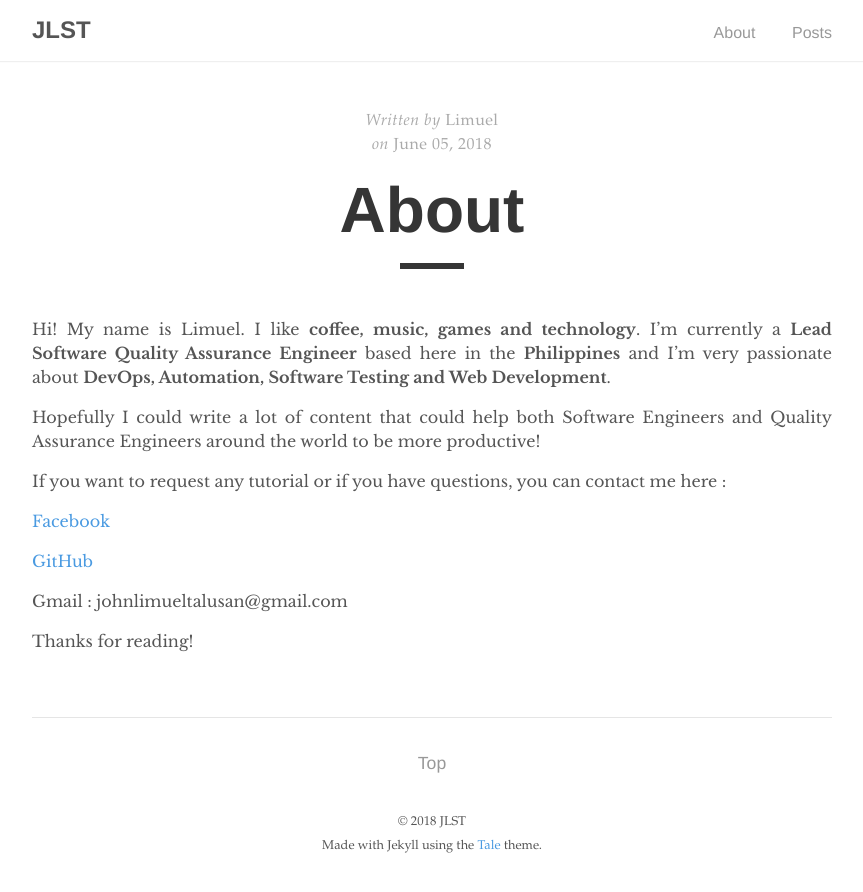
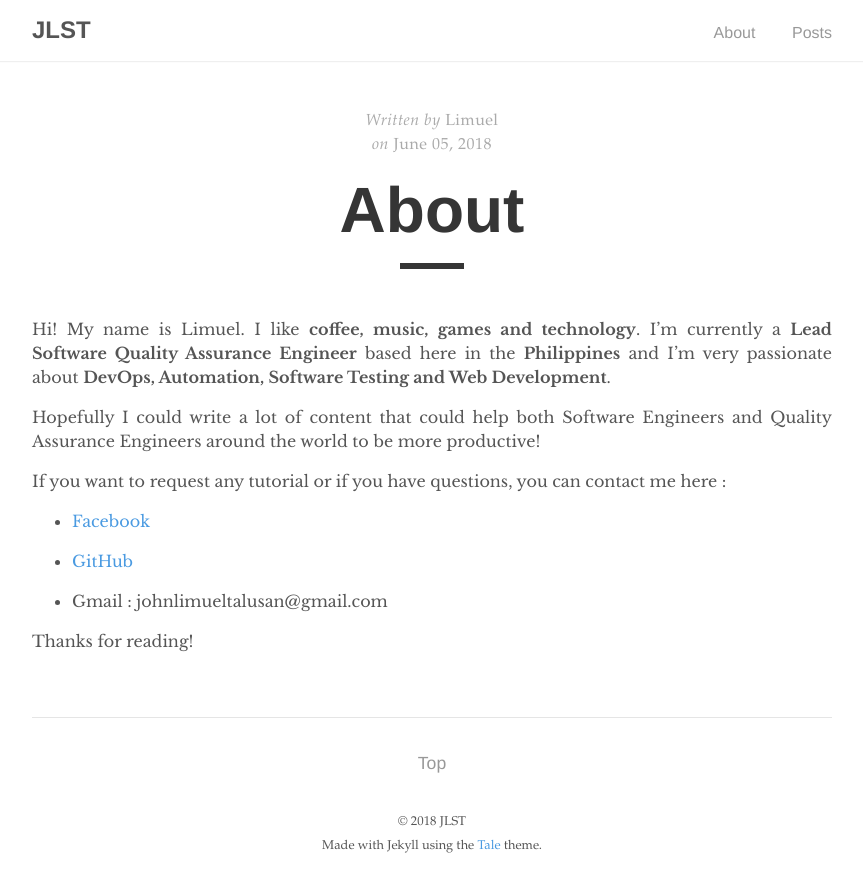
Before and after one commit to jltalusan/blog, a Jekyll site: the page built from about.md, in a window 1280 px wide. Shown: the top 892 px of the page, without its empty margins (208-1071 px from the left). Built offline with Jekyll 4.4.1, drawn with Linux system fonts in a browser that asks for light colours.

Commit message:
update 6/5/2018

```diff
--- a/_posts/2018-06-05-intro.markdown
+++ b/_posts/2018-06-05-intro.markdown
@@ -10,10 +10,10 @@ Hopefully I could write a lot of content that could help both Software Engineers
 
 If you want to request any tutorial or if you have questions, you can contact me here :
 
-[Facebook](https://www.facebook.com/jsjtalusan)
+* [Facebook](https://www.facebook.com/jsjtalusan)
 
-[GitHub](https://github.com/jltalusan)
+* [GitHub](https://github.com/jltalusan)
 
-Gmail : johnlimueltalusan@gmail.com
+* Gmail : johnlimueltalusan@gmail.com
 
 Thanks for reading!
--- a/about.md
+++ b/about.md
@@ -12,10 +12,10 @@ Hopefully I could write a lot of content that could help both Software Engineers
 
 If you want to request any tutorial or if you have questions, you can contact me here :
 
-[Facebook](https://www.facebook.com/jsjtalusan)
+* [Facebook](https://www.facebook.com/jsjtalusan)
 
-[GitHub](https://github.com/jltalusan)
+* [GitHub](https://github.com/jltalusan)
 
-Gmail : johnlimueltalusan@gmail.com
+* Gmail : johnlimueltalusan@gmail.com
 
 Thanks for reading!
```
